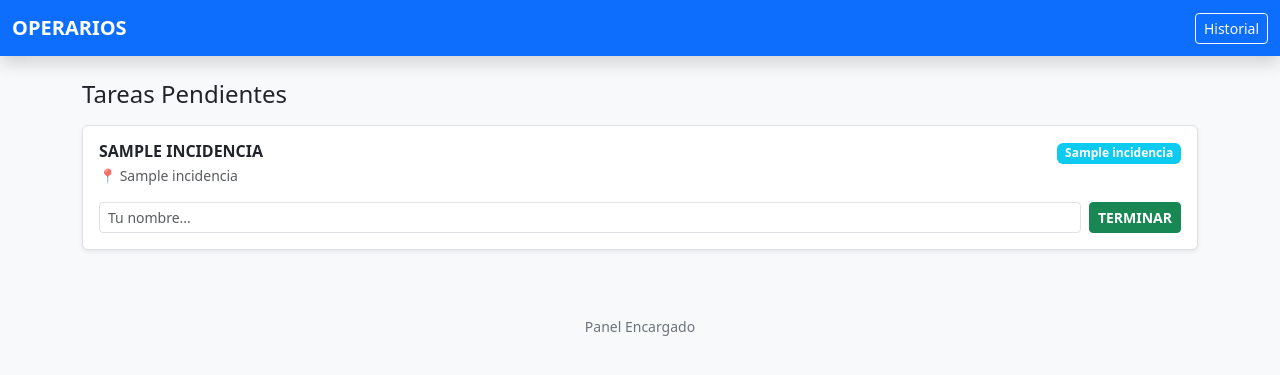
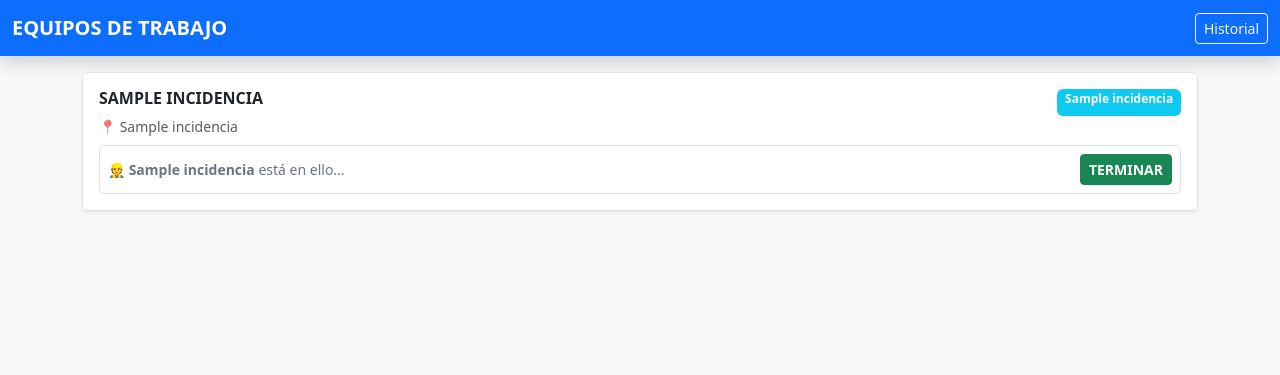
Before and after one commit to manin1985/mantenimiento-app, a Flask app: page / in a window 1280 px wide. Shown: the top 375 px of the page. Run offline with Flask 3, Linux system fonts and the light colour scheme; a database or web service that is not in the repository returns one stand-in record (values such as "Sample title"); some libraries are stand-ins or nearby versions.

Commit message:
Update index.html

```diff
--- a/templates/index.html
+++ b/templates/index.html
@@ -3,47 +3,50 @@
 <head>
     <meta charset="UTF-8">
     <meta name="viewport" content="width=device-width, initial-scale=1.0">
-    <title>Mantenimiento - Operarios</title>
+    <title>Mantenimiento</title>
     <link rel="manifest" href="/manifest.json">
     <link href="https://cdn.jsdelivr.net/npm/bootstrap@5.3.0/dist/css/bootstrap.min.css" rel="stylesheet">
     <style>
-        .prio-Alta { border-left: 8px solid #dc3545 !important; }
-        .prio-Media { border-left: 8px solid #ffc107 !important; }
-        .prio-Baja { border-left: 8px solid #0dcaf0 !important; }
+        .prio-Alta { border-left: 10px solid #dc3545 !important; }
+        .prio-Media { border-left: 10px solid #ffc107 !important; }
+        .prio-Baja { border-left: 10px solid #0dcaf0 !important; }
+        .en-proceso { opacity: 0.8; background-color: #f8f9fa !important; border-left: 10px solid #6c757d !important; }
     </style>
 </head>
 <body class="bg-light">
-    <nav class="navbar navbar-dark bg-primary mb-4 shadow">
-        <div class="container-fluid">
-            <span class="navbar-brand fw-bold">OPERARIOS</span>
-            <a href="/historial" class="btn btn-outline-light btn-sm">Historial</a>
-        </div>
+    <nav class="navbar navbar-dark bg-primary mb-3 shadow">
+        <div class="container-fluid"><span class="navbar-brand fw-bold">EQUIPOS DE TRABAJO</span>
+        <a href="/historial" class="btn btn-outline-light btn-sm">Historial</a></div>
     </nav>
     <div class="container">
-        <h4 class="mb-3">Tareas Pendientes</h4>
         <div class="list-group">
             {% if pendientes %}
                 {% for p in pendientes %}
-                <div class="list-group-item shadow-sm mb-3 rounded p-3 bg-white prio-{{ p[6] }}">
-                    <div class="d-flex justify-content-between align-items-center">
-                        <h6 class="text-uppercase fw-bold mb-1">{{ p[1] }}</h6>
-                        <span class="badge {% if p[6]=='Alta' %}bg-danger{% elif p[6]=='Media' %}bg-warning text-dark{% else %}bg-info{% endif %}">
-                            {{ p[6] }}
-                        </span>
+                <div class="list-group-item shadow-sm mb-3 rounded p-3 {% if p[3] == 'En Proceso' %}en-proceso{% else %}prio-{{ p[6] }}{% endif %}">
+                    <div class="d-flex justify-content-between">
+                        <h6 class="text-uppercase fw-bold">{{ p[1] }}</h6>
+                        <span class="badge {% if p[6]=='Alta' %}bg-danger{% elif p[6]=='Media' %}bg-warning text-dark{% else %}bg-info{% endif %}">{{ p[6] }}</span>
                     </div>
-                    <p class="text-muted small mb-3">📍 {{ p[2] }}</p>
-                    <form action="/completar/{{ p[0] }}" method="POST" class="d-flex gap-2">
-                        <input type="text" name="operario" class="form-control form-control-sm" placeholder="Tu nombre..." required>
-                        <button type="submit" class="btn btn-success btn-sm fw-bold">TERMINAR</button>
-                    </form>
+                    <p class="text-muted small mb-2">📍 {{ p[2] }}</p>
+
+                    {% if p[3] == 'Pendiente' %}
+                        <form action="/asignar/{{ p[0] }}" method="POST" class="d-flex gap-2">
+                            <input type="text" name="operario" class="form-control form-control-sm" placeholder="Tu nombre" required>
+                            <button type="submit" class="btn btn-primary btn-sm fw-bold">¡VOY YO!</button>
+                        </form>
+                    {% else %}
+                        <div class="d-flex justify-content-between align-items-center bg-white p-2 rounded border">
+                            <span class="small text-secondary">👷 <b>{{ p[5] }}</b> está en ello...</span>
+                            <form action="/completar/{{ p[0] }}" method="POST">
+                                <button type="submit" class="btn btn-success btn-sm fw-bold">TERMINAR</button>
+                            </form>
+                        </div>
+                    {% endif %}
                 </div>
                 {% endfor %}
             {% else %}
-                <div class="alert alert-success text-center mt-4">¡No hay tareas pendientes!</div>
+                <div class="alert alert-success text-center">Sin avisos pendientes ✅</div>
             {% endif %}
-        </div>
-        <div class="text-center mt-5 mb-4">
-            <a href="/crear" class="text-secondary small text-decoration-none">Panel Encargado</a>
         </div>
     </div>
 </body>
```
